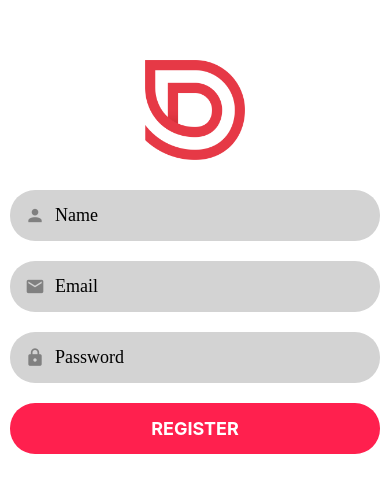
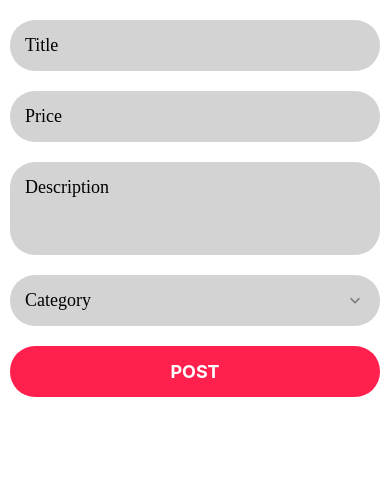
Before and after one commit to Netanel-Mordakhay/RespawnShop, a React Native app: screen / in a window 390 px wide. Shown: the top 492 px of the page. Built offline with nearby package versions, Linux system fonts and the light colour scheme.

Commit message:
ListingEditScreen comp built

```diff
--- a/App.js
+++ b/App.js
@@ -7,11 +7,12 @@ import AppTextInput from "./app/components/AppTextInput";
 import AppPicker from "./app/components/AppPicker";
 import LoginScreen from "./app/screens/LoginScreen";
 import RegisterScreen from "./app/screens/RegisterScreen";
+import ListingEditScreen from "./app/screens/ListingEditScreen";
 
 export default function App() {
   return (
     <GestureHandlerRootView style={styles.container}>
-      <RegisterScreen />
+      <ListingEditScreen />
     </GestureHandlerRootView>
   );
 }
--- /dev/null
+++ b/app/components/forms/AppFormPicker.js
@@ -0,0 +1,23 @@
+import React from "react";
+import { useFormikContext } from "formik";
+
+import AppPicker from "../AppPicker";
+import ErrorMessage from "./ErrorMessage";
+
+function AppFormPicker({ items, name, placeholder }) {
+  const { errors, setFieldValue, touched, values } = useFormikContext();
+
+  return (
+    <>
+      <AppPicker
+        items={items}
+        onSelectItem={(item) => setFieldValue(name, item)}
+        placeholder={placeholder}
+        selectedItem={values[name]}
+      />
+      <ErrorMessage error={errors[name]} visible={touched[name]} />
+    </>
+  );
+}
+
+export default AppFormPicker;
--- a/app/components/forms/index.js
+++ b/app/components/forms/index.js
@@ -2,3 +2,4 @@ export { default as AppForm } from "./AppForm";
 export { default as AppFormField } from "./AppFormField";
 export { default as ErrorMessage } from "./ErrorMessage";
 export { default as SubmitButton } from "./SubmitButton";
+export { default as AppFormPicker } from "./AppFormPicker";
--- /dev/null
+++ b/app/screens/ListingEditScreen.js
@@ -0,0 +1,77 @@
+import React from "react";
+import { Image, StyleSheet } from "react-native";
+import * as Yup from "yup";
+
+import Screen from "../components/Screen";
+import {
+  AppForm,
+  AppFormField,
+  SubmitButton,
+  AppFormPicker,
+} from "../components/forms";
+
+const validationSchema = Yup.object().shape({
+  title: Yup.string().required().min(1).label("Title"),
+  price: Yup.number().required().min(1).max(10000).label("Price"),
+  description: Yup.string().label("Description"),
+  category: Yup.object().required().nullable().label("Category"),
+});
+
+const categories = [
+  { label: "Furniture", value: 1 },
+  { label: "Clothing", value: 2 },
+  { label: "Camera", value: 3 },
+];
+
+function ListingEditScreen(props) {
+  return (
+    <Screen innerStyle={styles.container}>
+      <AppForm
+        initialValues={{
+          title: "",
+          price: "",
+          description: "",
+          category: null,
+        }}
+        onSubmit={(values) => console.log(values)}
+        validationSchema={validationSchema}
+      >
+        <AppFormField maxLength={255} name="title" placeholder="Title" />
+        <AppFormField
+          keyboardType="numeric"
+          name="price"
+          maxLength={8}
+          placeholder="Price"
+        />
+        <AppFormField
+          maxLength={255}
+          multiline
+          name="description"
+          numberOfLines={3}
+          placeholder="Description"
+        />
+        <AppFormPicker
+          items={categories}
+          name="category"
+          placeholder="Category"
+        />
+        <SubmitButton title="post" />
+      </AppForm>
+    </Screen>
+  );
+}
+
+const styles = StyleSheet.create({
+  container: {
+    padding: 10,
+  },
+  logo: {
+    width: 100,
+    height: 100,
+    alignSelf: "center",
+    marginTop: 50,
+    marginBottom: 20,
+  },
+});
+
+export default ListingEditScreen;
--- a/app/screens/RegisterScreen.js
+++ b/app/screens/RegisterScreen.js
@@ -17,7 +17,7 @@ function RegisterScreen(props) {
       <Image style={styles.logo} source={require("../assets/logo-red.png")} />
 
       <AppForm
-        initialValues={{ email: "", password: "" }}
+        initialValues={{ email: "", password: "", name: "" }}
         onSubmit={(values) => console.log(values)}
         validationSchema={validationSchema}
       >
```
